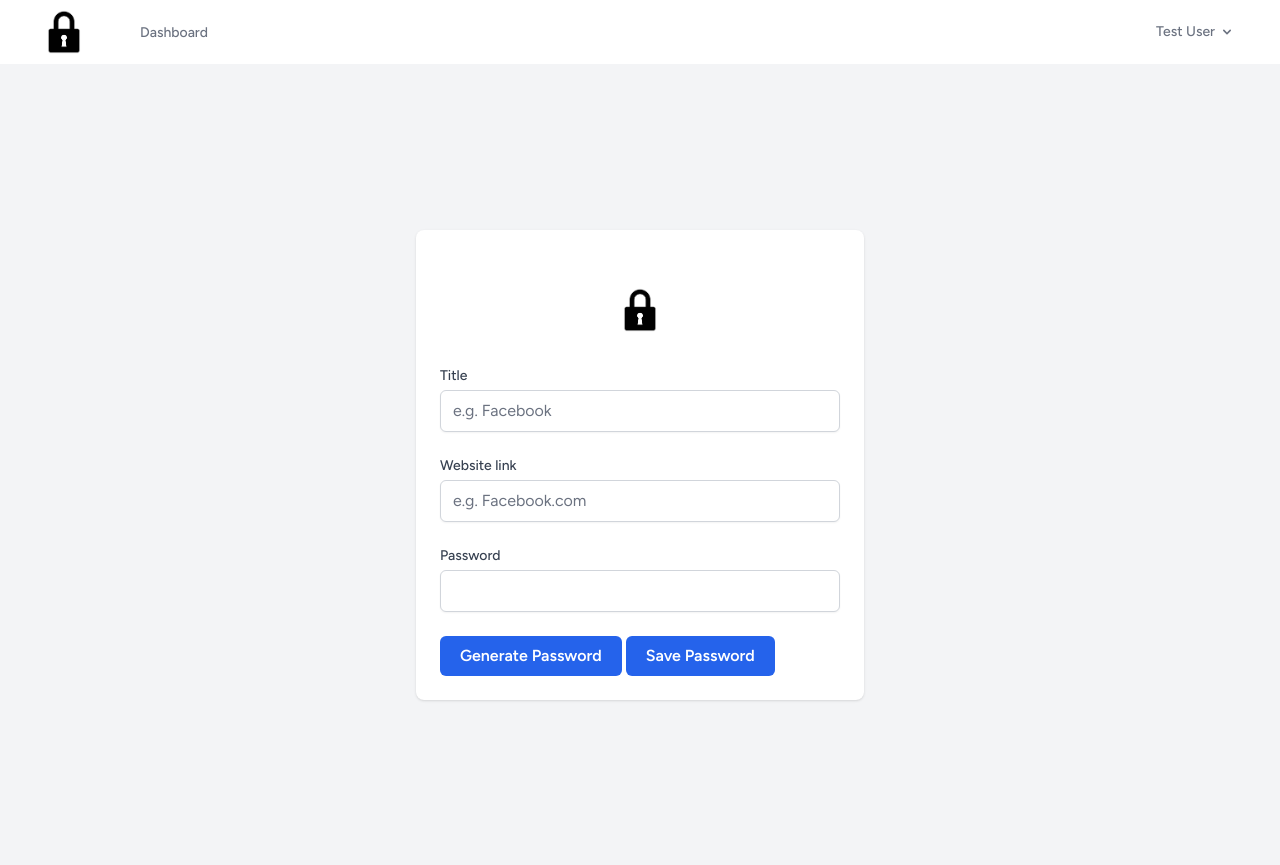
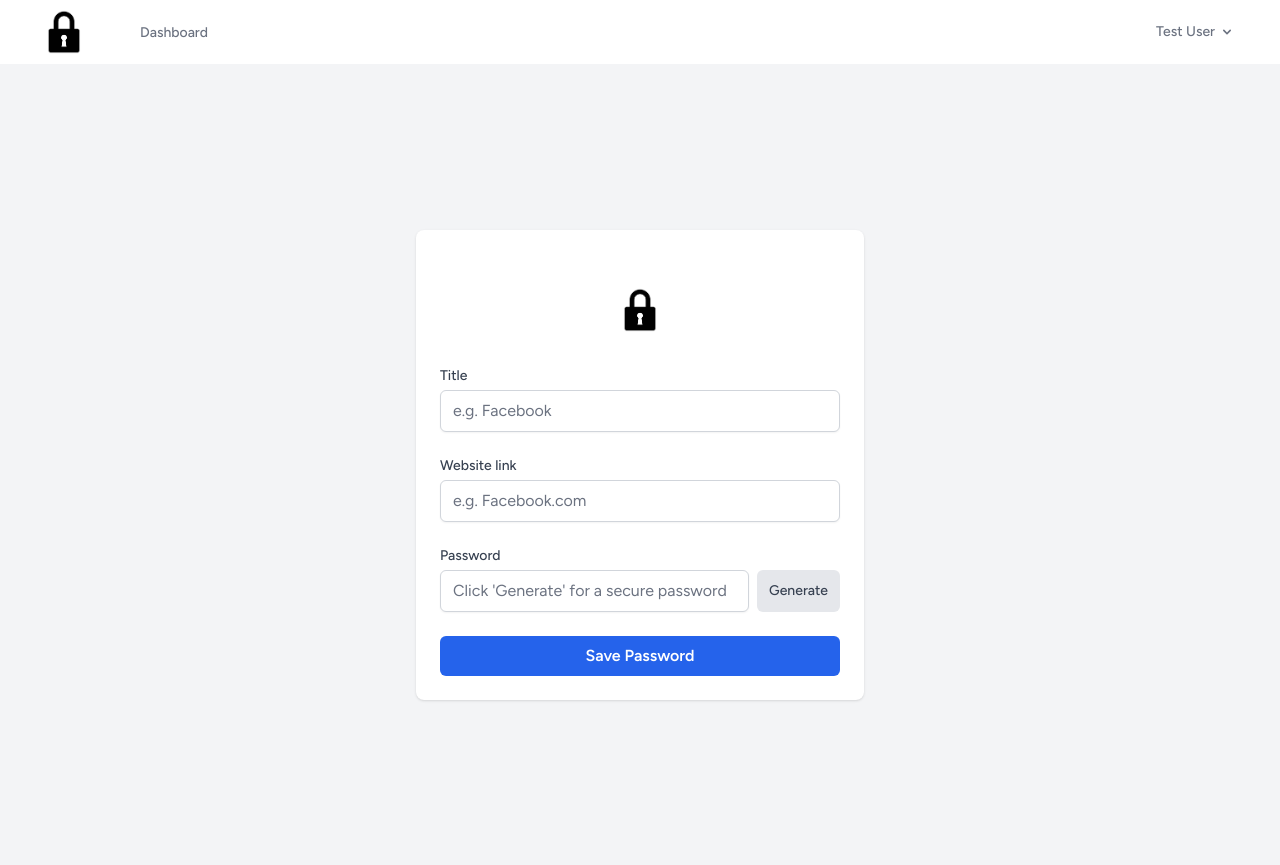
Before and after one commit to Ebenezer-15/Password-Manager, a Laravel app: page /passwords/create in a window 1280 px wide. Run offline with Laravel 12, Linux system fonts and the light colour scheme; a user stored in the database is signed in; data comes from the database, SQL or seed files in the repository; style sheets or scripts are compiled from the project's sources.

Commit message:
feat: generate secured password

```diff
--- a/app/Http/Controllers/PasswordController.php
+++ b/app/Http/Controllers/PasswordController.php
@@ -42,6 +42,7 @@ class PasswordController extends Controller
             'user_id' => Auth::id(),
             'title' => $request->title,
             'link' => $request->link,
+            'favicon' => $siteInfo['favicon'] ?? null,
             'password' => $request->password,
         ]);
 
--- a/app/Models/password.php
+++ b/app/Models/password.php
@@ -23,9 +23,9 @@ class Password extends Model
         'password',
         'favicon'
     ];
-     protected $appends = ['favicon'];
+    protected $appends = ['favicon'];
 
-     public function getFaviconAttribute()
+    public function getFaviconAttribute()
     {
         return 'https://www.google.com/s2/favicons?domain=' . $this->link;
     }
--- a/resources/views/password/create.blade.php
+++ b/resources/views/password/create.blade.php
@@ -1,11 +1,11 @@
 <x-app-layout>
-
     @if (session('success'))
         <div class="bg-green-100 border border-green-400 text-green-700 px-4 py-3 rounded relative mb-4" role="alert">
             <strong class="font-bold">Success!</strong>
             <span class="block sm:inline">{{ session('success') }}</span>
         </div>
     @endif
+
     <div class="min-h-screen flex items-center justify-center bg-gray-100">
         <form action="{{ route('soc.store') }}" method="POST"
             class="w-full max-w-md space-y-6 bg-white p-6 rounded-lg shadow">
@@ -16,6 +16,7 @@
                 <img src="{{ asset('images/logo.jpg') }}" alt="Logo" class="mx-auto h-16">
             </div>
 
+            <!-- Title -->
             <div>
                 <label for="title" class="block text-sm font-medium text-gray-700 mb-1">Title</label>
                 <input type="text" name="title" id="title" required
@@ -23,6 +24,7 @@
                     autocomplete="title" placeholder="e.g. Facebook">
             </div>
 
+            <!-- Link -->
             <div>
                 <label for="link" class="block text-sm font-medium text-gray-700 mb-1">Website link</label>
                 <input type="link" name="link" id="link" required
@@ -30,22 +32,73 @@
                     autocomplete="link" placeholder="e.g. Facebook.com">
             </div>
 
+            <!-- Password + Generate -->
             <div>
                 <label for="password" class="block text-sm font-medium text-gray-700 mb-1">Password</label>
-                <input type="password" name="password" id="password" required
-                    class="block w-full border border-gray-300 rounded-md shadow-sm px-3 py-2 focus:outline-none focus:ring-2 focus:ring-blue-500 focus:border-transparent"
-                    autocomplete="password">
+                <div class="flex gap-2">
+                    <input type="text" name="password" id="password" required
+                        class="flex-grow border border-gray-300 rounded-md shadow-sm px-3 py-2 focus:outline-none focus:ring-2 focus:ring-blue-500 focus:border-transparent"
+                        autocomplete="off" placeholder="Click 'Generate' for a secure password">
+                    <button type="button" onclick="generatePassword()"
+                        class="bg-gray-200 hover:bg-gray-300 text-sm px-3 py-2 rounded-md text-gray-700 font-medium">
+                        Generate
+                    </button>
+                </div>
             </div>
+
+            <!-- Save Button -->
             <button type="submit"
-                class="inline-block bg-blue-600 hover:bg-blue-700 text-white font-semibold px-5 py-2 rounded-md transition-colors duration-200">
-                Generate Password
-            </button>
-            <button type="submit"
-                class="inline-block bg-blue-600 hover:bg-blue-700 text-white font-semibold px-5 py-2 rounded-md transition-colors duration-200">
+                class="w-full bg-blue-600 hover:bg-blue-700 text-white font-semibold px-5 py-2 rounded-md transition-colors duration-200">
                 Save Password
             </button>
         </form>
     </div>
 
+    <!-- Password Generator Script -->
+   <!-- Password Generator Script + Toast -->
+<script>
+    function generatePassword(length = 16) {
+        const charset = "abcdefghijklmnopqrstuvwxyzABCDEFGHIJKLMNOPQRSTUVWXYZ0123456789!@#$%^&*()_-+=<>?";
+        let password = "";
+
+        for (let i = 0; i < length; i++) {
+            const randomIndex = Math.floor(Math.random() * charset.length);
+            password += charset[randomIndex];
+        }
+
+        // Insert generated password
+        document.getElementById('password').value = password;
+
+        // Copy to clipboard
+        navigator.clipboard.writeText(password).then(() => {
+            showToast("Secure password generated and copied!");
+        });
+    }
+
+    function showToast(message) {
+        const toast = document.createElement('div');
+        toast.textContent = message;
+        toast.className = "fixed bottom-6 right-6 bg-green-600 text-white px-4 py-2 rounded shadow-md animate-fade-in-out z-50";
+        document.body.appendChild(toast);
+
+        setTimeout(() => {
+            toast.remove();
+        }, 3000);
+    }
+</script>
+
+<!-- Toast Animation -->
+<style>
+    @keyframes fadeInOut {
+        0% { opacity: 0; transform: translateY(20px); }
+        10% { opacity: 1; transform: translateY(0); }
+        90% { opacity: 1; transform: translateY(0); }
+        100% { opacity: 0; transform: translateY(20px); }
+    }
+
+    .animate-fade-in-out {
+        animation: fadeInOut 3s ease forwards;
+    }
+</style>
 
 </x-app-layout>
```
Also changed, not shown: app/Services/WebScraperService.php (+4 -3 lines), database/migrations/2025_06_06_001946_add_favicon_to_passwords_table.php (added).
